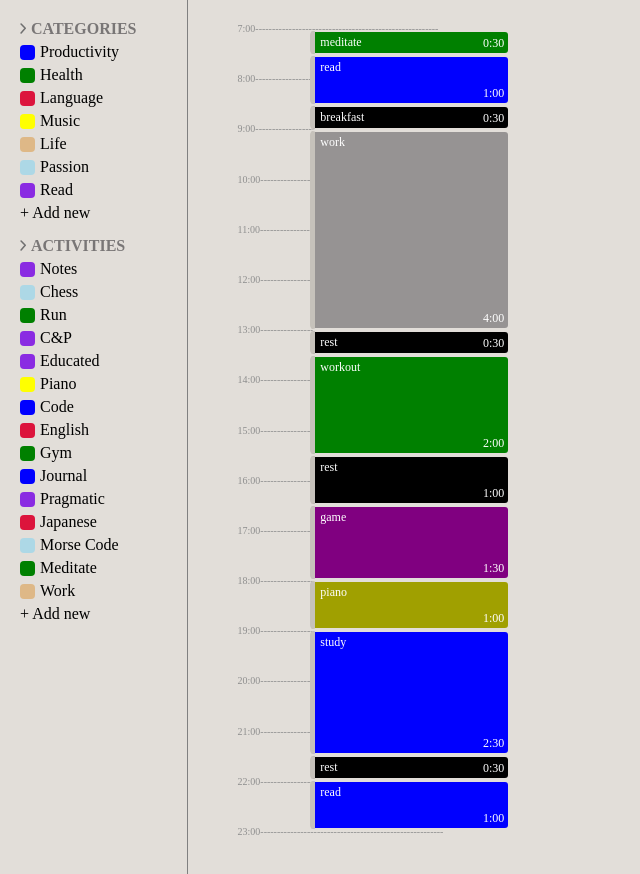
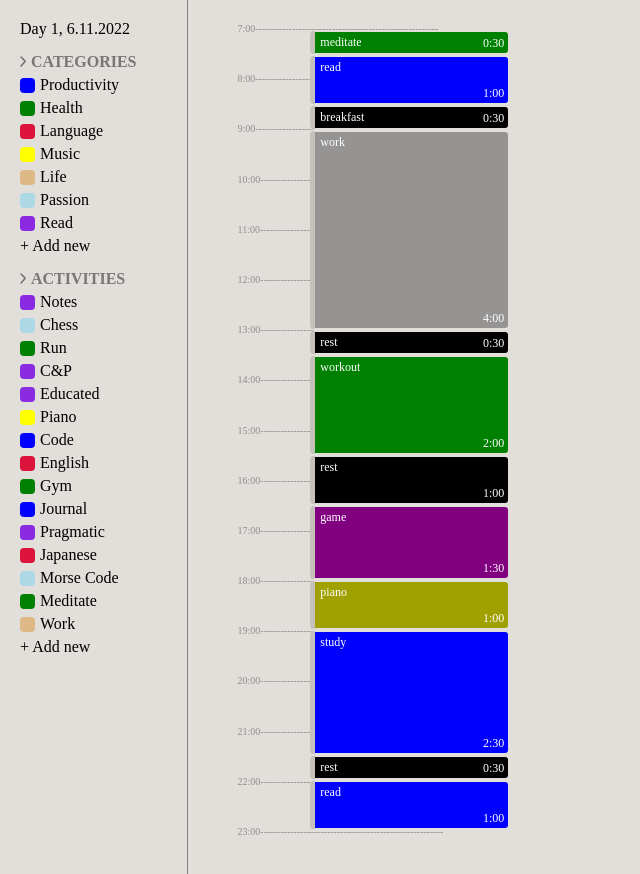
Before and after one commit to oerol/guse, an Angular app: page / in a window 1280 px wide. Shown: the top 874 px of the page, without its empty margins (0-640 px from the left). Built offline with nearby package versions, Linux system fonts and the light colour scheme.

Commit message:
Added a simple dashboard

```diff
--- a/src/app/app.module.ts
+++ b/src/app/app.module.ts
@@ -6,6 +6,7 @@ import { DayComponent } from './components/day/day.component';
 import { CategoriesComponent } from './components/categories/categories.component';
 import { ActivitiesComponent } from './components/activities/activities.component';
 import { SideMenuComponent } from './components/side-menu/side-menu.component';
+import { DashboardComponent } from './components/dashboard/dashboard.component';
 
 @NgModule({
   declarations: [
@@ -13,7 +14,8 @@ import { SideMenuComponent } from './components/side-menu/side-menu.component';
     DayComponent,
     CategoriesComponent,
     ActivitiesComponent,
-    SideMenuComponent
+    SideMenuComponent,
+    DashboardComponent
   ],
   imports: [
     BrowserModule
--- /dev/null
+++ b/src/app/components/dashboard/dashboard.component.html
@@ -0,0 +1 @@
+<div id="day-counter">Day {{ dayCounter }}, {{ date }}</div>
--- /dev/null
+++ b/src/app/components/dashboard/dashboard.component.ts
@@ -0,0 +1,15 @@
+import { Component, OnInit } from '@angular/core';
+
+@Component({
+  selector: 'app-dashboard',
+  templateUrl: './dashboard.component.html',
+  styleUrls: ['./dashboard.component.scss'],
+})
+export class DashboardComponent implements OnInit {
+  dayCounter = 1;
+  date = new Date().toLocaleDateString('de');
+
+  constructor() {}
+
+  ngOnInit(): void {}
+}
--- a/src/app/components/side-menu/side-menu.component.html
+++ b/src/app/components/side-menu/side-menu.component.html
@@ -1,4 +1,5 @@
 <div id="side-menu-wrapper">
+  <app-dashboard></app-dashboard>
   <app-categories [CATEGORY_ITEMS]="CATEGORY_ITEMS"></app-categories>
   <app-activities [CATEGORY_ITEMS]="CATEGORY_ITEMS"></app-activities>
 </div>
```
Also changed, not shown: src/app/components/dashboard/dashboard.component.scss (added), 1 other file (tests, documents, lock files or other folders).
